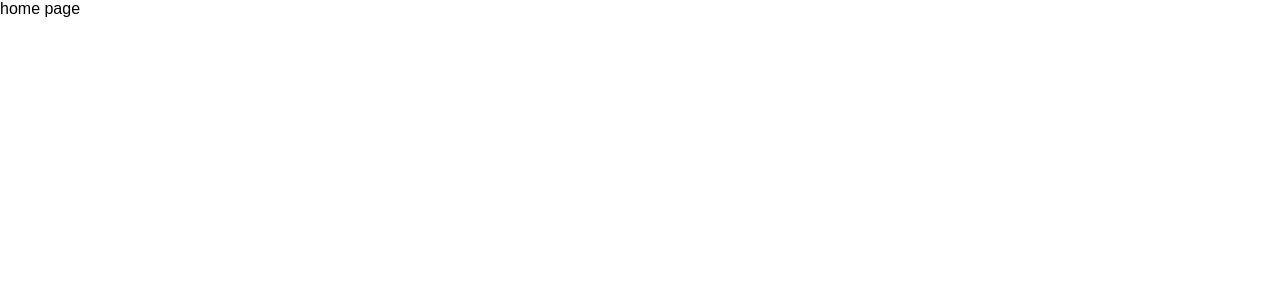
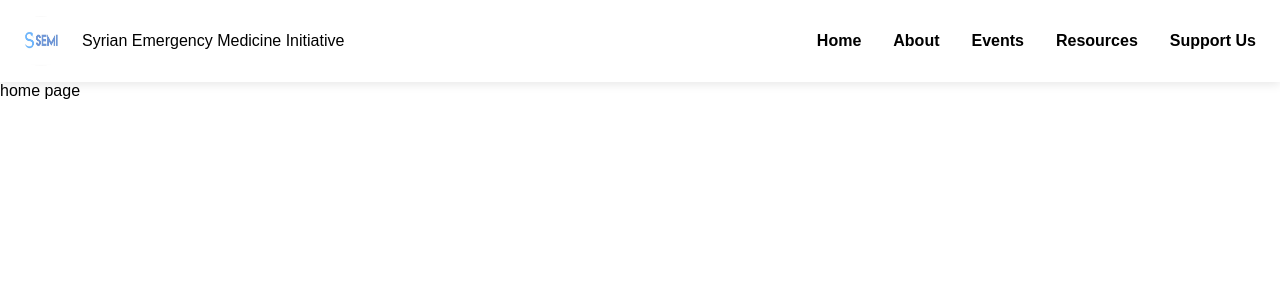
Before and after one commit to Syrian-Med-Initiative/semi-website, a Next.js app: page / in a window 1280 px wide. Shown: the top 300 px of the page. Built offline with nearby package versions, Linux system fonts and the light colour scheme.

Commit message:
add Header component to RootLayout

```diff
--- a/app/layout.tsx
+++ b/app/layout.tsx
@@ -1,3 +1,4 @@
+import Header from "./_components/Header";
 import "./globals.css";
 
 export default function RootLayout({
@@ -8,6 +9,7 @@ export default function RootLayout({
   return (
     <html lang="en">
       <body>
+       <Header/>
         {children}
       </body>
     </html>
```
